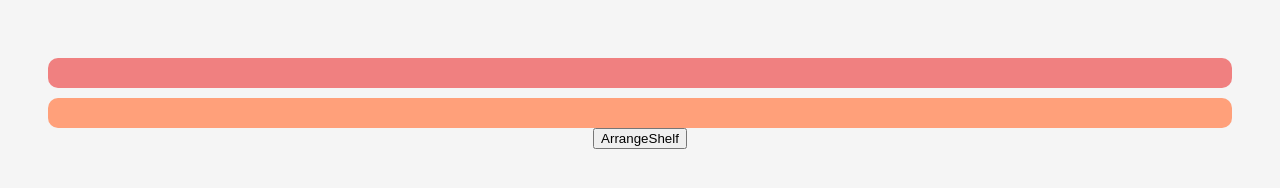
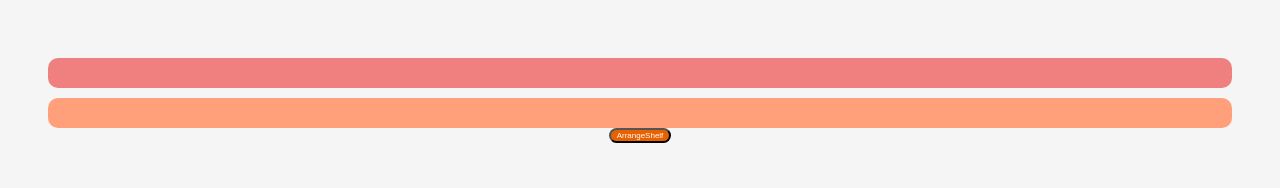
Before and after one commit to Pratikchandrathakur/JavaScript-Lover-Projects, a plain HTML site: page ShelfArrangement/index.html in a window 1280 px wide. Drawn offline with Linux system fonts and the light colour scheme.

Commit message:
Update index.css

```diff
--- a/ShelfArrangement/index.css
+++ b/ShelfArrangement/index.css
@@ -16,3 +16,10 @@
     border-radius: 10px;
     height: 30px;
 }
+#btn{
+    top-padding:10px;
+    border-radius:10px;
+    background-color:#e86100;
+    color:white;
+    font-size:8px;
+}
```
